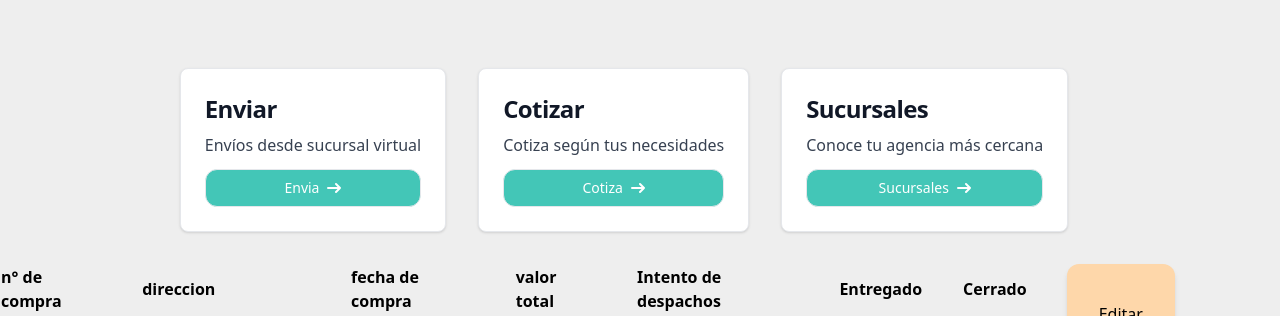
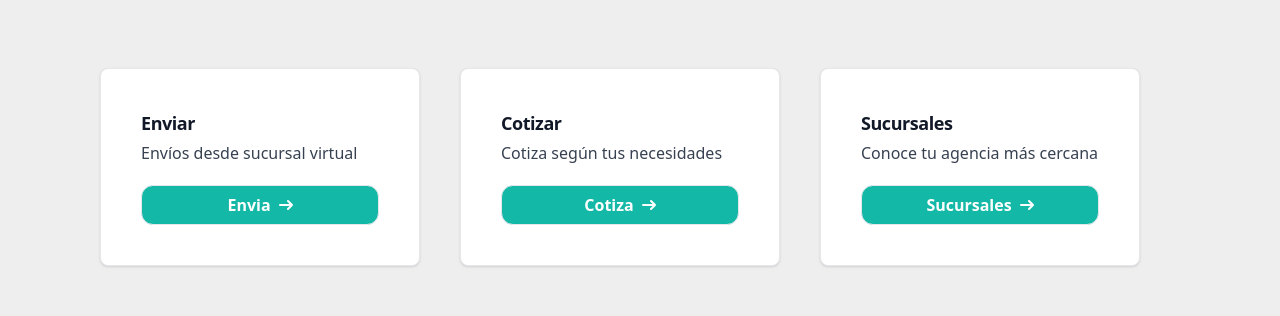
Before and after one commit to tih4r3-chan/Despacho, a React (Vite) app in the folder Despacho/: page / in a window 1280 px wide. Shown: the part 200-516 px from the top of the page. Built offline with nearby package versions, Linux system fonts and the light colour scheme.

Commit message:
Update PruebaCard.jsx

```diff
--- a/Despacho/src/componentes/PruebaCard.jsx
+++ b/Despacho/src/componentes/PruebaCard.jsx
@@ -2,13 +2,13 @@ import React from 'react';
 
 function Card({ title, description, buttonText }) {
   return (
-    <div className="max-w-sm p-6 bg-white border border-gray-200 rounded-lg shadow dark:bg-white mb-8 mr-8">
+    <div className="w-80 p-10 bg-white border border-gray-200 rounded-lg shadow dark:bg-white mb-20 mr-10 h-full overflow-hidden">
       <a href="#">
-        <h5 className="mb-2 text-2xl font-bold tracking-tight text-gray-900 dark:text-gray-800">{title}</h5>
+        <h5 className="mb-1 text-lg  font-bold tracking-tight text-gray-900 dark:text-gray-800">{title}</h5>
       </a>
-      <p className="mb-3 font-normal text-gray-700 dark:text-gray-400">{description}</p>
+      <p className="mb-5 font-normal text-gray-700 dark:text-gray-400">{description}</p>
       <div className="flex justify-center">
-        <a href="#" className="inline-flex items-center justify-center w-full px-3 py-2 text-sm font-medium text-center text-white bg-teal-500/80 border rounded-xl font-bold hover:bg-teal-600 transition-all duration-500 ">
+        <a href="#" className="inline-flex items-center justify-center w-80 h-10 px-3 py-2 text-base text-center text-white bg-teal-500 border rounded-xl font-bold hover:bg-teal-600 transition-all duration-500 ">
           {buttonText}
           <svg className="rtl:rotate-180 w-3.5 h-3.5 ms-2" aria-hidden="true" xmlns="http://www.w3.org/2000/svg" fill="none" viewBox="0 0 14 10">
             <path stroke="currentColor" strokeLinecap="round" strokeLinejoin="round" strokeWidth="2" d="M1 5h12m0 0L9 1m4 4L9 9"/>
```
